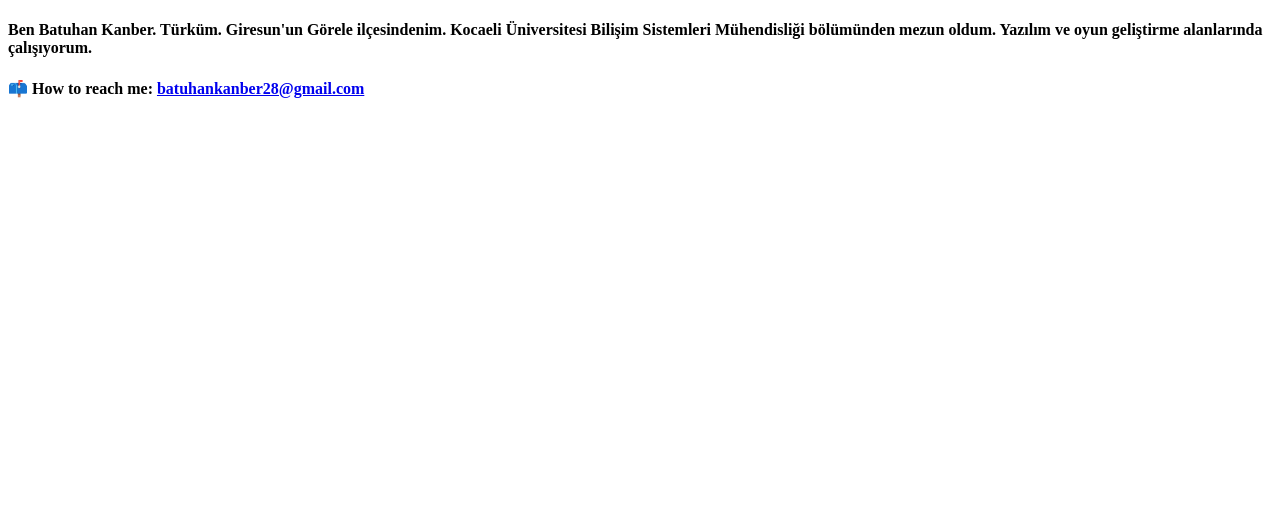
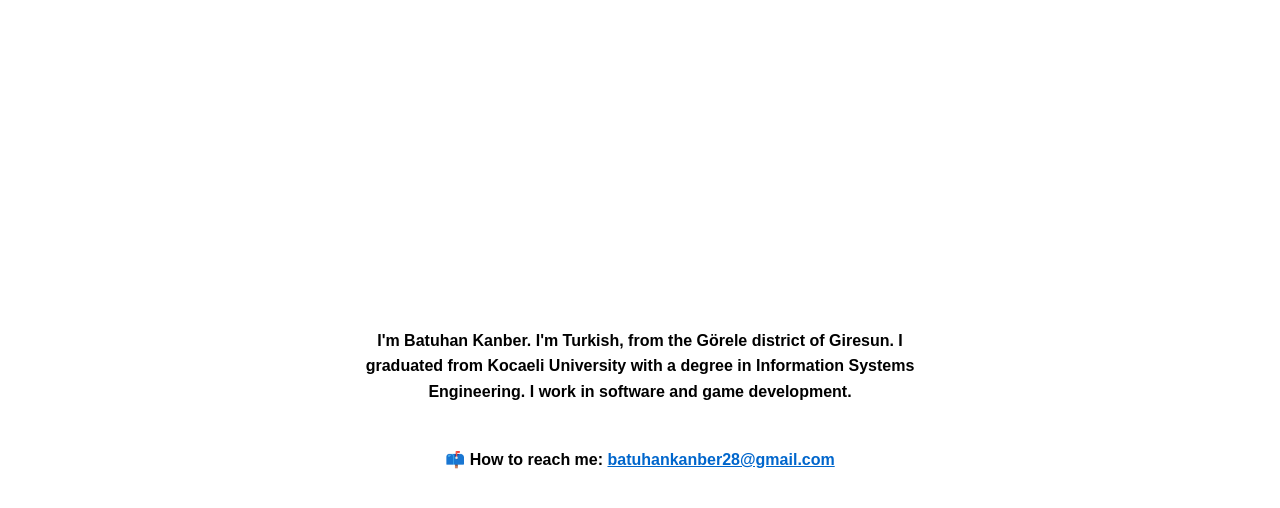
Before and after one commit to BatuhanKANBER/batuhankanber.github.io, a plain HTML site: page index.html in a window 1280 px wide. Drawn offline with Linux system fonts and the light colour scheme.

Commit message:
Update personal introduction text in index.html

```diff
--- a/index.html
+++ b/index.html
@@ -6,10 +6,31 @@
     <meta http-equiv="X-UA-Compatible" content="IE=edge">
     <meta name="viewport" content="width=device-width, initial-scale=1.0">
     <title>BatuhanKANBER</title>
+    <style>
+        body {
+            display: flex;
+            flex-direction: column;
+            justify-content: center;
+            align-items: center;
+            min-height: 100vh;
+            margin: 0;
+            text-align: center;
+            font-family: Arial, sans-serif;
+        }
+
+        h4 {
+            max-width: 600px;
+            line-height: 1.6;
+        }
+
+        a {
+            color: #0066cc;
+        }
+    </style>
 </head>
 
 <body>
-    <h4>Ben Batuhan Kanber. Türküm. Giresun'un Görele ilçesindenim. Kocaeli Üniversitesi Bilişim Sistemleri Mühendisliği bölümünden mezun oldum. Yazılım ve oyun geliştirme alanlarında çalışıyorum.</h4>
+    <h4>I'm Batuhan Kanber. I'm Turkish, from the Görele district of Giresun. I graduated from Kocaeli University with a degree in Information Systems Engineering. I work in software and game development.</h4>
     <h4>📫 How to reach me: <a href="mailto:batuhankanber28@gmail.com">batuhankanber28@gmail.com</a></h4>
 </body>
 
```
